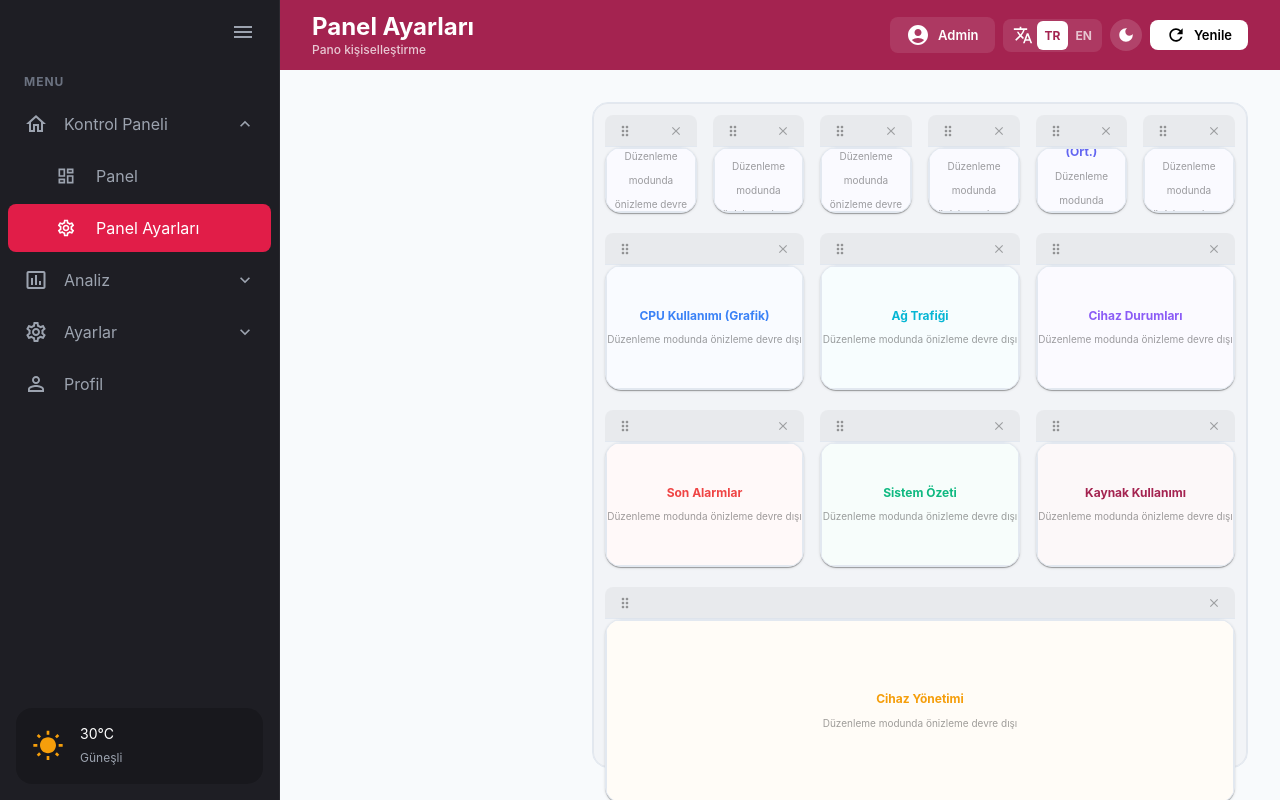
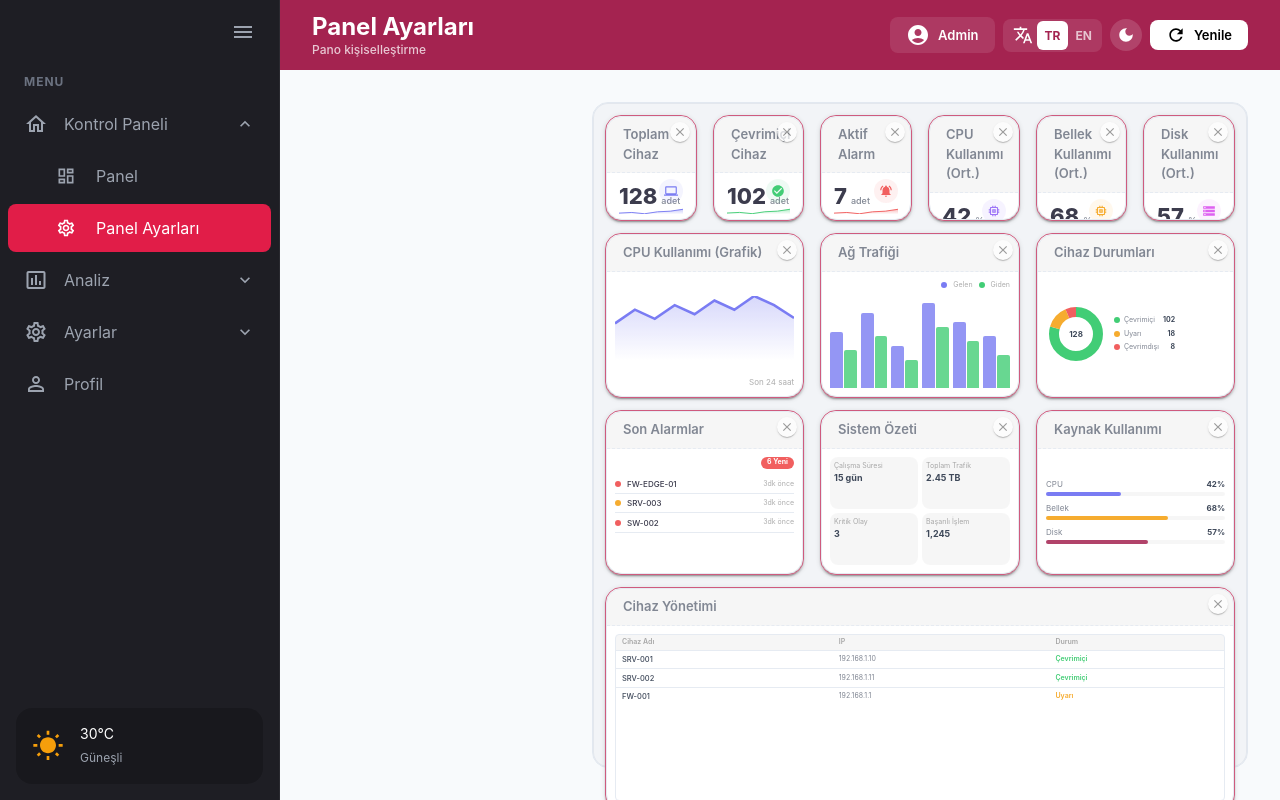
Before and after one commit to aycacerence/Monitoring-dashboard, a React (Vite) app: page /settings in a window 1280 px wide. Built offline with nearby package versions, Linux system fonts and the light colour scheme.

Commit message:
feat(ui): grid kart tasarımı sadeleştirildi ve edit modu önizlemeleri eklendi

```diff
--- a/src/components/common/WidgetPlaceholder/WidgetPlaceholder.jsx
+++ b/src/components/common/WidgetPlaceholder/WidgetPlaceholder.jsx
@@ -2,6 +2,26 @@ import React from 'react';
 import PropTypes from 'prop-types';
 import { Box, Typography } from '@mui/material';
 import { useTranslation } from 'react-i18next';
+import {
+  KpiPreview, LineChartPreview, BarChartPreview, PieChartPreview,
+  AlertsPreview, SystemSummaryPreview, DevicesPreview, ResourceUsagePreview,
+} from '../WidgetPreview';
+
+const PREVIEWS = {
+  'kpi-total-devices': KpiPreview,
+  'kpi-online-devices': KpiPreview,
+  'kpi-active-alarms': KpiPreview,
+  'kpi-average-cpu': KpiPreview,
+  'kpi-average-memory': KpiPreview,
+  'kpi-average-disk': KpiPreview,
+  cpuChart: LineChartPreview,
+  networkChart: BarChartPreview,
+  deviceStatusChart: PieChartPreview,
+  alertsCard: AlertsPreview,
+  systemSummary: SystemSummaryPreview,
+  devicesTable: DevicesPreview,
+  resourceUsage: ResourceUsagePreview,
+};
 
 export default function WidgetPlaceholder({ widgetId }) {
   const { t } = useTranslation();
@@ -23,6 +43,7 @@ export default function WidgetPlaceholder({ widgetId }) {
   };
 
   const style = WIDGET_STYLES[widgetId] ?? { color: '#94a3b8', label: widgetId, icon: '▦' };
+  const PreviewComponent = PREVIEWS[widgetId];
 
   return (
     <Box
@@ -30,26 +51,41 @@ export default function WidgetPlaceholder({ widgetId }) {
       sx={{
         width: '100%',
         height: '100%',
+        bgcolor: 'background.paper',
+        border: '1px solid',
+        borderColor: 'divider',
+        borderRadius: 2,
         display: 'flex',
         flexDirection: 'column',
-        alignItems: 'center',
-        justifyContent: 'center',
-        gap: 0.5,
-        bgcolor: `${style.color}08`,
-        border: '1px solid',
-        borderColor: 'divider',
-        borderRadius: 1,
-        userSelect: 'none',
         overflow: 'hidden',
+        pointerEvents: 'none', // Sürüklerken etkileşimi engelle
+        opacity: 0.85,
+        boxShadow: 1,
       }}
     >
-      <Box sx={{ textAlign: 'center' }}>
-        <Typography variant="caption" sx={{ color: style.color, fontWeight: 700, display: 'block' }}>
+      {/* Başlık kısmı - mock preview'larda başlık sildiğimiz için buraya ekliyoruz */}
+      <Box sx={{
+        px: 2, py: 1,
+        borderBottom: '1px dashed', borderColor: 'divider',
+        bgcolor: 'action.hover',
+        display: 'flex', alignItems: 'center'
+      }}>
+        <Typography sx={{ fontSize: 13, fontWeight: 600, color: 'text.secondary' }}>
           {style.label}
         </Typography>
-        <Typography variant="caption" sx={{ color: 'text.disabled', fontSize: 10 }}>
-          {t('sidebar.editModePreviewDisabled', 'Düzenleme modunda önizleme devre dışı')}
-        </Typography>
+      </Box>
+
+      {/* İçerik (Preview) alanı */}
+      <Box sx={{ flex: 1, overflow: 'hidden' }}>
+        {PreviewComponent ? (
+          <PreviewComponent widgetId={widgetId} />
+        ) : (
+          <Box sx={{ p: 2, textAlign: 'center', height: '100%', display: 'flex', flexDirection: 'column', justifyContent: 'center' }}>
+            <Typography variant="caption" sx={{ color: 'text.disabled' }}>
+              {t('sidebar.editModePreviewDisabled', 'Önizleme bulunamadı')}
+            </Typography>
+          </Box>
+        )}
       </Box>
     </Box>
   );
--- a/src/components/dashboard/DraggableGrid/DraggableGrid.jsx
+++ b/src/components/dashboard/DraggableGrid/DraggableGrid.jsx
@@ -427,60 +427,47 @@ const GridItemWrapper = React.forwardRef(function GridItemWrapper(
       {...rest}
     >
       <Box
-        className="widget-drag-handle drag-handle"
-        sx={{
-          display: 'flex',
-          alignItems: 'center',
-          justifyContent: 'space-between',
-          px: isEditMode ? 1.5 : 0,
-          py: isEditMode ? 0.5 : 0,
-          cursor: isEditMode ? 'grab' : 'default',
-          userSelect: 'none',
-          flexShrink: 0,
-          height: isEditMode ? 32 : 4,
-          bgcolor: isEditMode ? 'action.hover' : 'transparent',
-          borderTopLeftRadius: 8,
-          borderTopRightRadius: 8,
-          borderBottom: isEditMode ? '1px solid' : 'none',
-          borderColor: 'divider',
-          overflow: 'hidden',
-          transition: 'height 0.2s ease, background-color 0.2s ease',
-          '&:active': { cursor: isEditMode ? 'grabbing' : 'default' },
-        }}
-      >
-        {isEditMode && (
-          <>
-            <DragIndicatorIcon sx={{ fontSize: 16, color: 'text.disabled' }} />
-            <IconButton
-              size="small"
-              onMouseDown={(event) => event.stopPropagation()}
-              onClick={() => onRemove?.(instanceId)}
-              sx={{ p: 0.3, opacity: 0.6, '&:hover': { opacity: 1 } }}
-            >
-              <CloseIcon sx={{ fontSize: 14 }} />
-            </IconButton>
-          </>
-        )}
-      </Box>
-      <Box
         sx={{
           flex: 1,
           minHeight: 0,
-          mb: isEditMode ? '8px' : 0,
           display: 'flex',
           flexDirection: 'column',
           overflow: 'hidden',
           bgcolor: 'background.paper',
           borderRadius: 2,
-          border: '1px solid',
-          borderColor: 'divider',
-          boxShadow: 1,
+          border: isEditMode ? '1px solid' : 'none',
+          borderColor: isEditMode ? 'primary.light' : 'transparent',
+          boxShadow: isEditMode ? 2 : 1,
           position: 'relative',
           zIndex: 1,
           cursor: isEditMode ? 'grab' : 'default',
-          '&:active': { cursor: isEditMode ? 'grabbing' : 'default' }
+          transition: 'all 0.2s',
+          '&:active': { cursor: isEditMode ? 'grabbing' : 'default' },
+          '&:hover .remove-btn': { opacity: 1 },
         }}
       >
+        {isEditMode && (
+          <IconButton
+            className="remove-btn"
+            size="small"
+            onMouseDown={(event) => event.stopPropagation()}
+            onClick={() => onRemove?.(instanceId)}
+            sx={{
+              position: 'absolute',
+              top: 6,
+              right: 6,
+              zIndex: 10,
+              bgcolor: 'background.paper',
+              boxShadow: 1,
+              p: 0.4,
+              opacity: 0.7,
+              transition: 'all 0.2s',
+              '&:hover': { opacity: 1, bgcolor: 'error.main', color: 'white' }
+            }}
+          >
+            <CloseIcon sx={{ fontSize: 14 }} />
+          </IconButton>
+        )}
         {children}
       </Box>
     </div>
```
